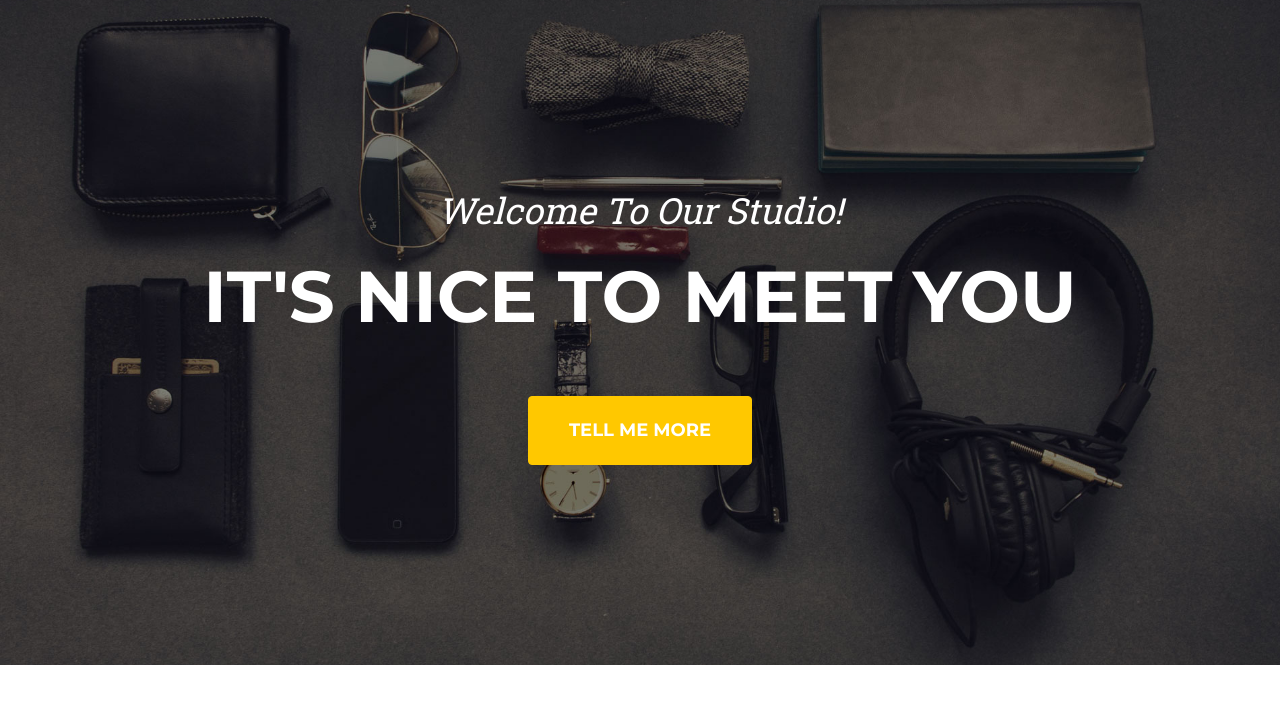
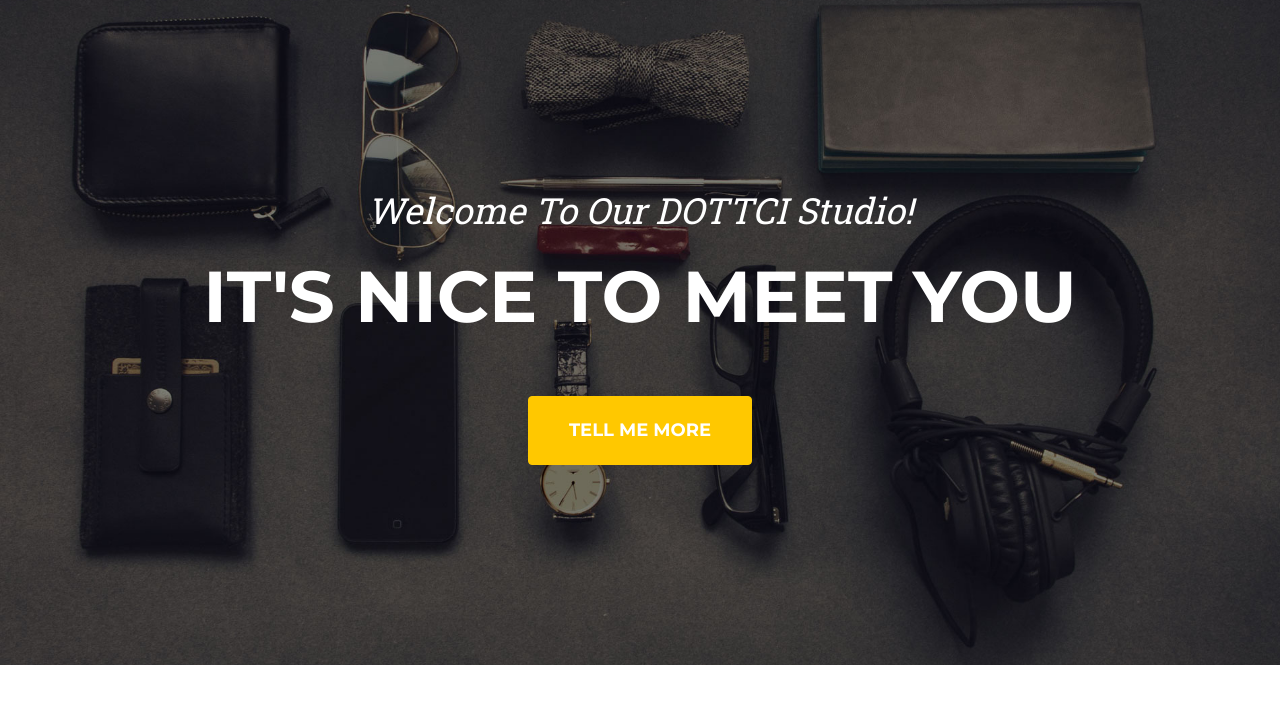
Before and after one commit to docaflor/CSS-HTML, a plain HTML site: page index.html in a window 1280 px wide. Shown: the part 80-800 px from the top of the page. Drawn offline with nearby package versions, Linux system fonts and the light colour scheme.

Commit message:
Update index.html

```diff
--- a/index.html
+++ b/index.html
@@ -39,7 +39,7 @@
         <!-- Masthead-->
         <header class="masthead">
             <div class="container">
-                <div class="masthead-subheading">Welcome To Our Studio!</div>
+                <div class="masthead-subheading">Welcome To Our DOTTCI Studio!</div>
                 <div class="masthead-heading text-uppercase">It's Nice To Meet You</div>
                 <a class="btn btn-primary btn-xl text-uppercase" href="#services">Tell Me More</a>
             </div>
```
